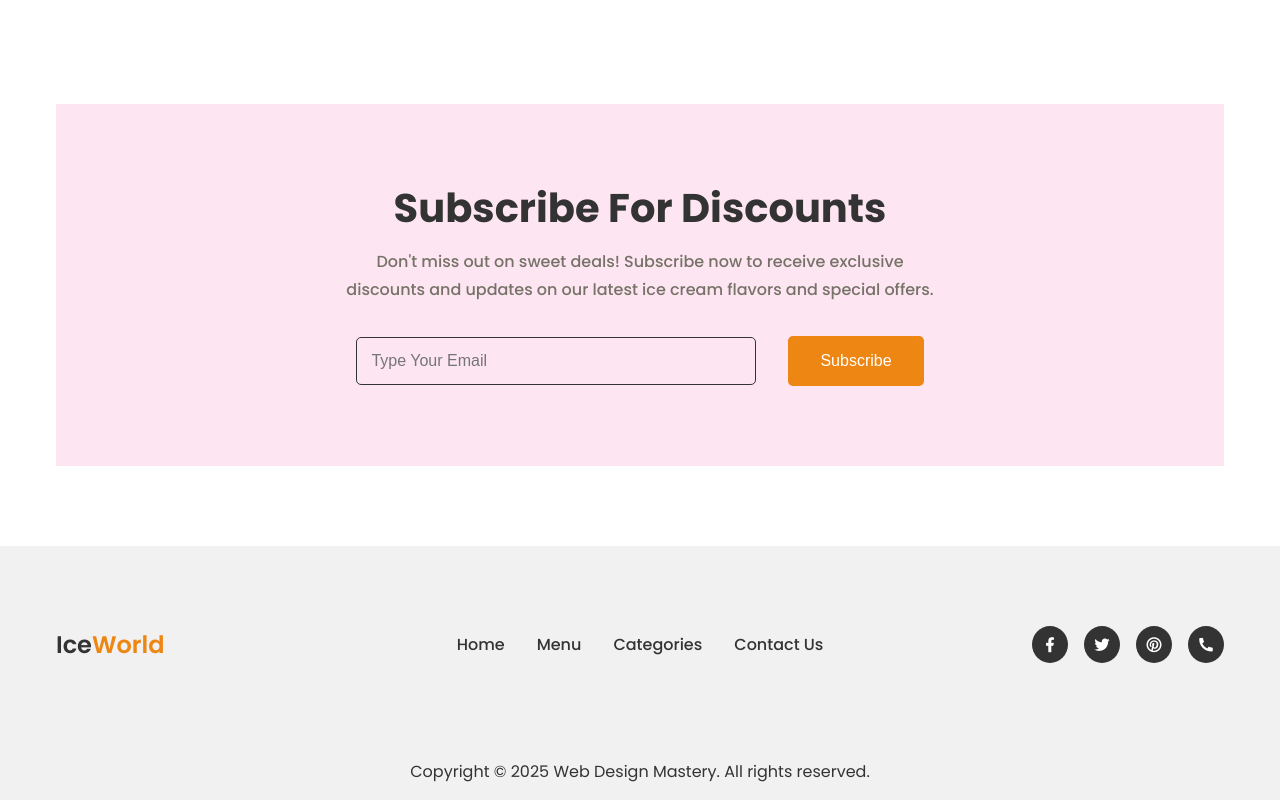
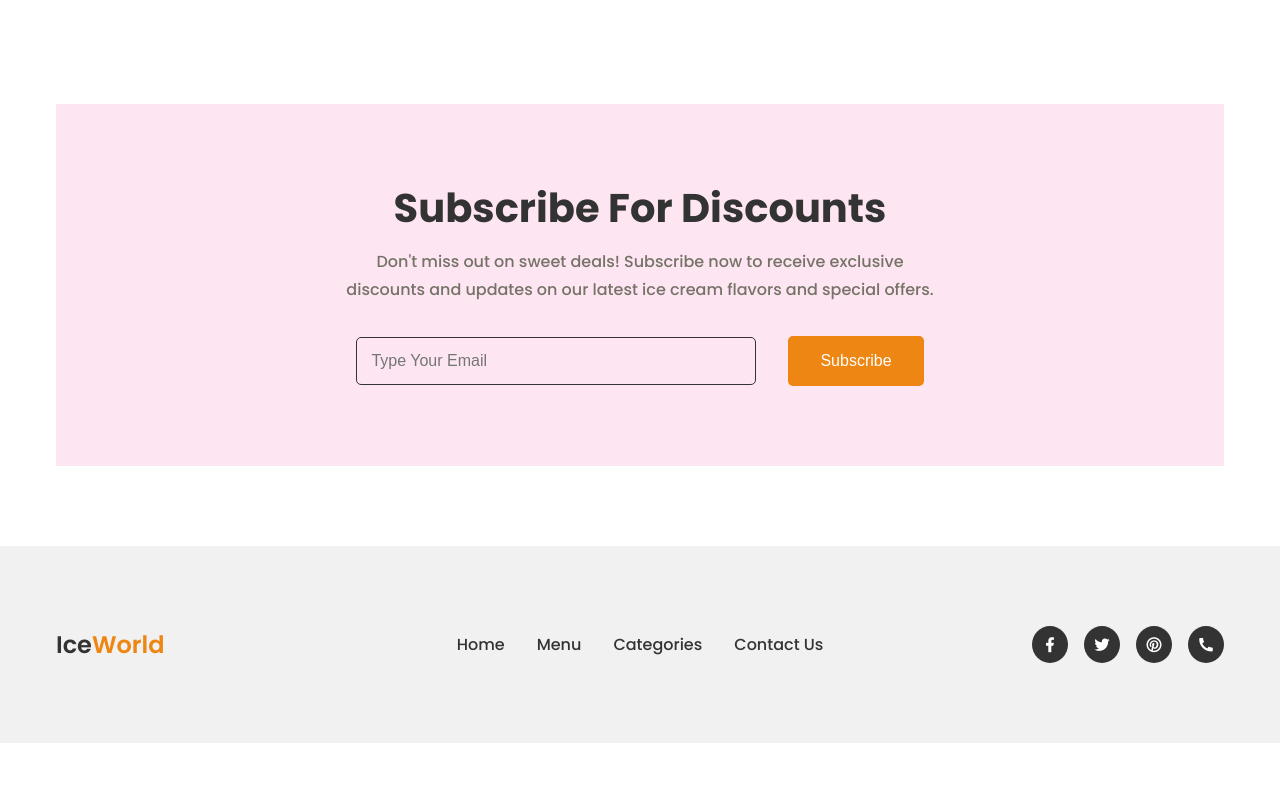
Before and after one commit to Gayathrir18/scoops-of-joy, a plain HTML site: page index.html in a window 1280 px wide. Shown: the part 3684-4484 px from the top of the page. After the commit the page ends 4427 px from the top, so only its background shows below. Drawn offline with nearby package versions, Linux system fonts and the light colour scheme.

Commit message:
Update index.html

```diff
--- a/index.html
+++ b/index.html
@@ -228,9 +228,6 @@
           </ul>
         </div>
       </div>
-      <div class="footer__bar">
-        Copyright © 2025 Web Design Mastery. All rights reserved.
-      </div>
     </footer>
 
     <script src="https://unpkg.com/scrollreveal"></script>
```
